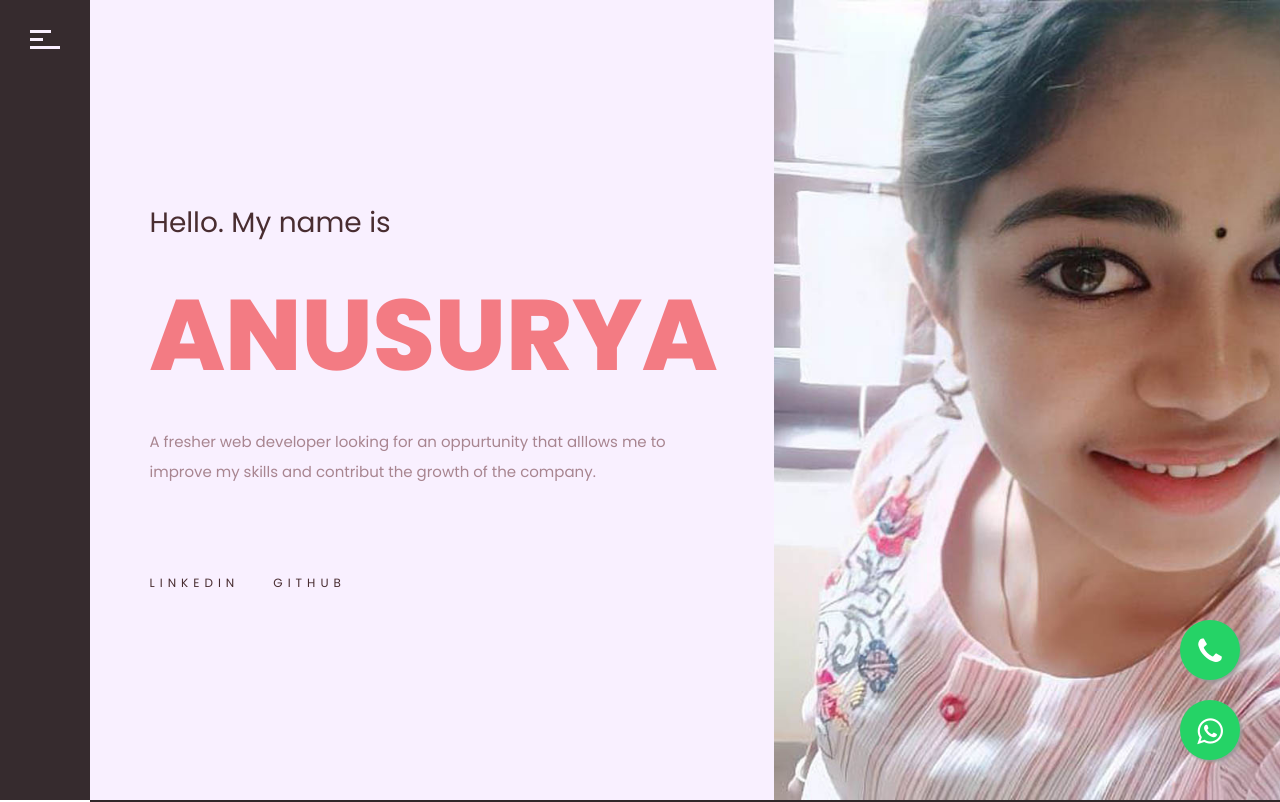
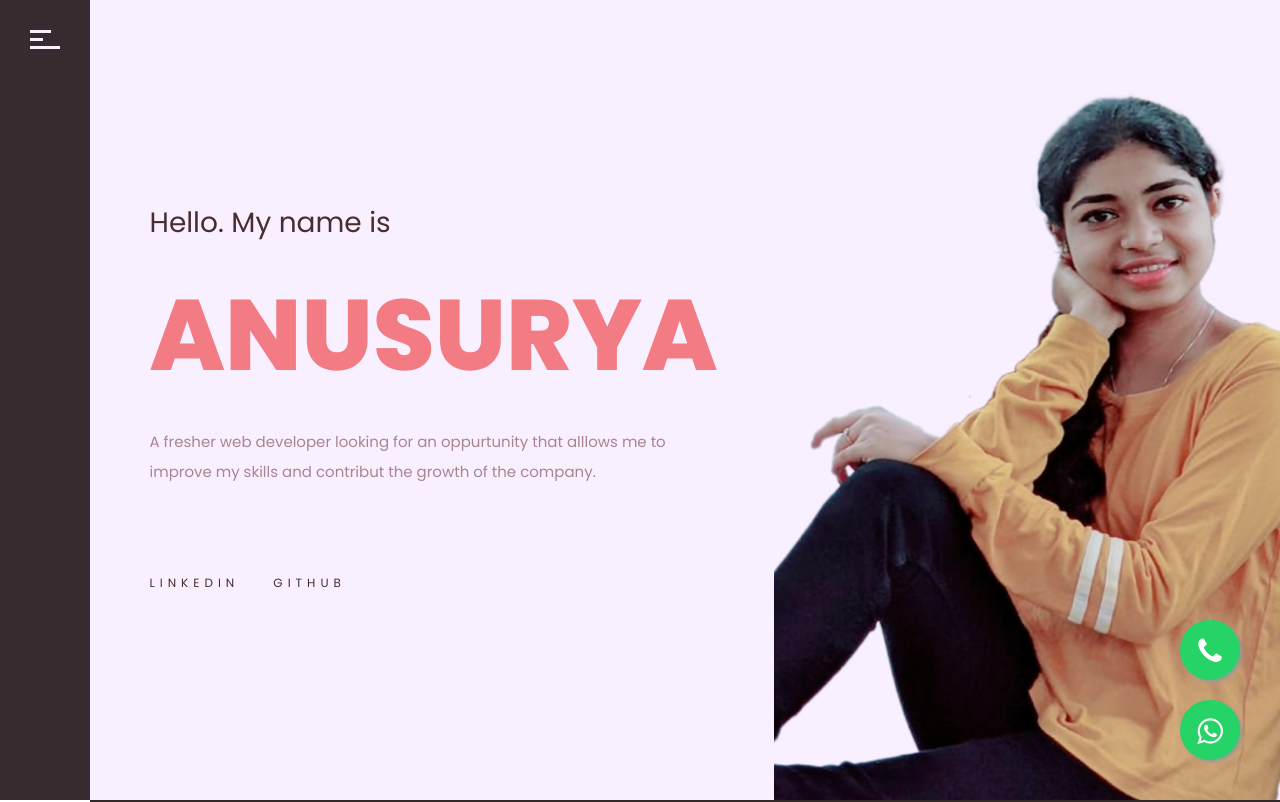
Before and after one commit to anusuryaanu/anusurya-portfolio, a plain HTML site: page index.html in a window 1280 px wide. Shown: the top 802 px of the page. Drawn offline with Linux system fonts and the light colour scheme.

Commit message:
photo change
photo changed

```diff
--- a/index.html
+++ b/index.html
@@ -125,7 +125,7 @@
                                 </div>
 
                             </div>
-                            <div class="home-right-part">
+                            <div  id="popup" class= "home-right-part popup panel panel-primary" >
                             </div>
                         </div>
                     </div>
--- a/js/main.js
+++ b/js/main.js
@@ -388,5 +388,14 @@
             }
         });
     }
+    $(document).ready(function () {
+        //select the POPUP FRAME and show it
+        $("#popup").hide().fadeIn(3000);
 
+        //close the POPUP if the button with id="close" is clicked
+        $("#close").on("click", function (e) {
+            e.preventDefault();
+            $("#popup").fadeOut(1000);
+        });
+    });
 })(jQuery);
--- a/style.css
+++ b/style.css
@@ -557,7 +557,7 @@ h2.section-title {
 .home-right-part {
     flex: 1 0 0;
     height: 100%;
-    background-image: url(images/home.jpg);
+    background-image: url(images/home.png);
     background-repeat: no-repeat;
     background-size: cover;
     background-position: center center;
```
Also changed, not shown: images/home.png (added).
